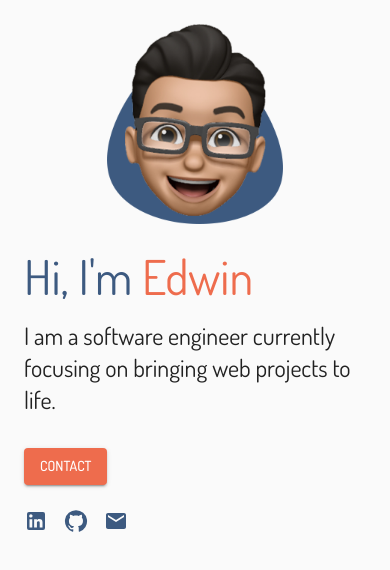
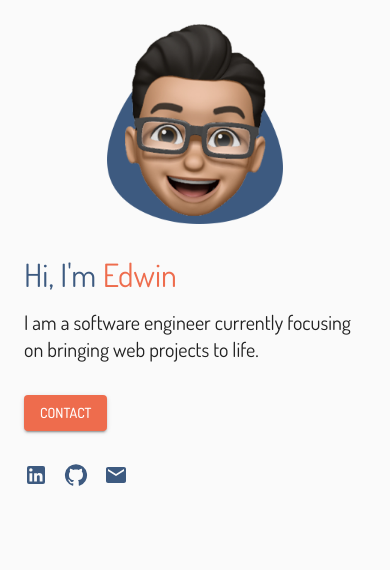
Before and after one commit to edwingl10/old-portfoliosite, a React (Create React App) app: page / in a window 390 px wide. Shown: the top 570 px of the page. Built offline with nearby package versions, Linux system fonts and the light colour scheme.

Commit message:
responsive fonts and other small changes

```diff
--- a/src/pages/Home.jsx
+++ b/src/pages/Home.jsx
@@ -11,9 +11,8 @@ export default function Home() {
       <Stack
         direction={{ xs: 'column-reverse', md: 'row' }}
         columnGap="20%"
-        rowGap={3}
         justifyContent="space-between">
-        <Box>
+        <Box sx={{ mt: 4 }}>
           <Typography variant="h3" paragraph color="primary">
             Hi, I'm{' '}
             <Box component="span" sx={{ color: 'secondary.main' }}>
@@ -29,7 +28,7 @@ export default function Home() {
             contact
           </Button>
 
-          <Stack direction="row" spacing={2} sx={{ mt: 3 }}>
+          <Stack direction="row" spacing={2} sx={{ mt: 4 }}>
             <LinkedInIcon color="primary" />
             <GitHubIcon color="primary" />
             <EmailIcon color="primary" />
--- a/src/theme.ts
+++ b/src/theme.ts
@@ -1,6 +1,7 @@
-import { createTheme, ThemeOptions } from '@mui/material';
+import { createTheme, ThemeOptions, responsiveFontSizes } from '@mui/material';
 
-const theme = createTheme({
+const theme = responsiveFontSizes(
+  createTheme({
     palette: {
       primary: {
         main: '#3d5a80',
@@ -15,6 +16,7 @@ const theme = createTheme({
     typography: {
       fontFamily: `"Dosis", sans-serif`,
     },
-}) as ThemeOptions;
+  })
+) as ThemeOptions;
 
 export default theme;
```
Lines whose indentation alone changed are shown as unchanged.
